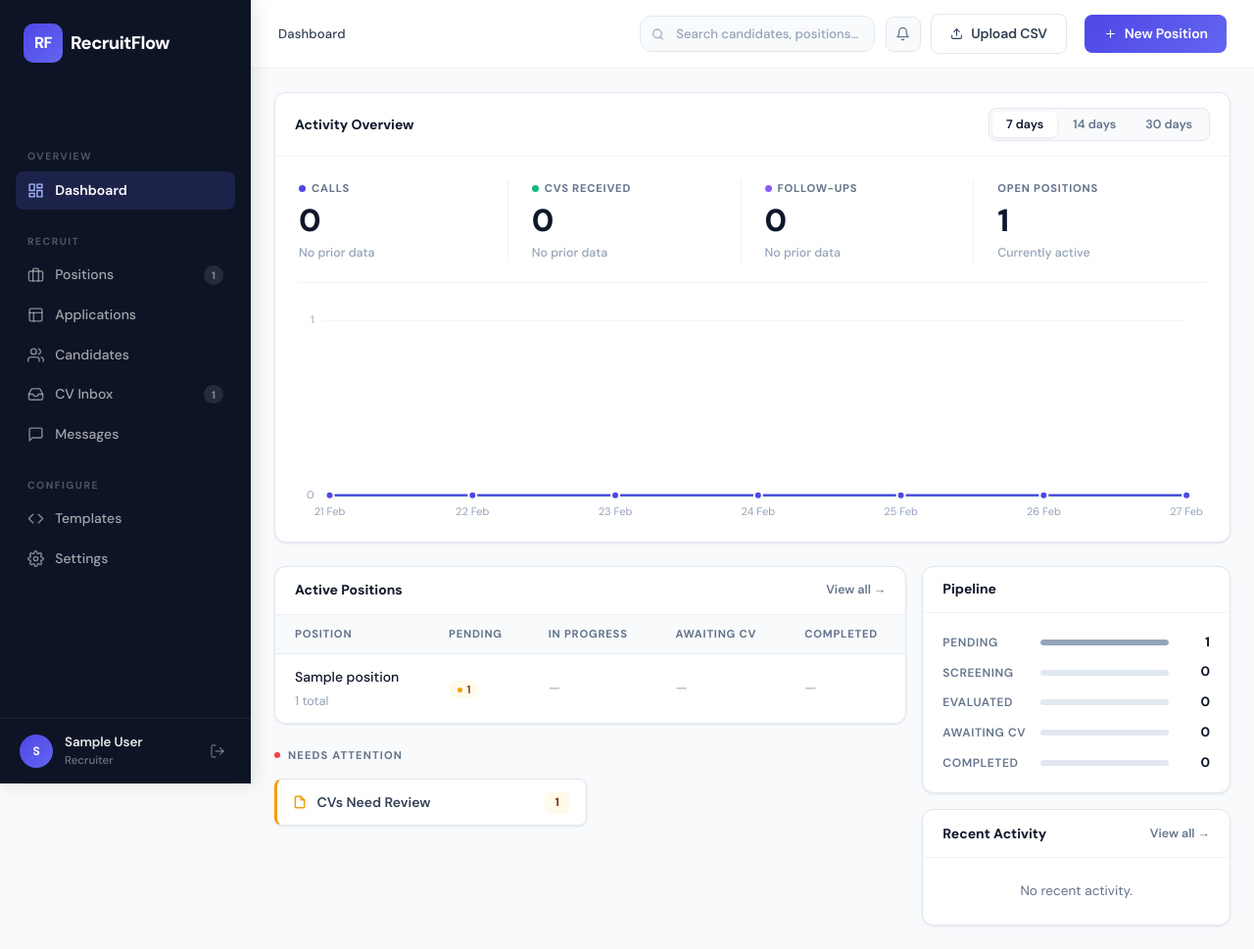
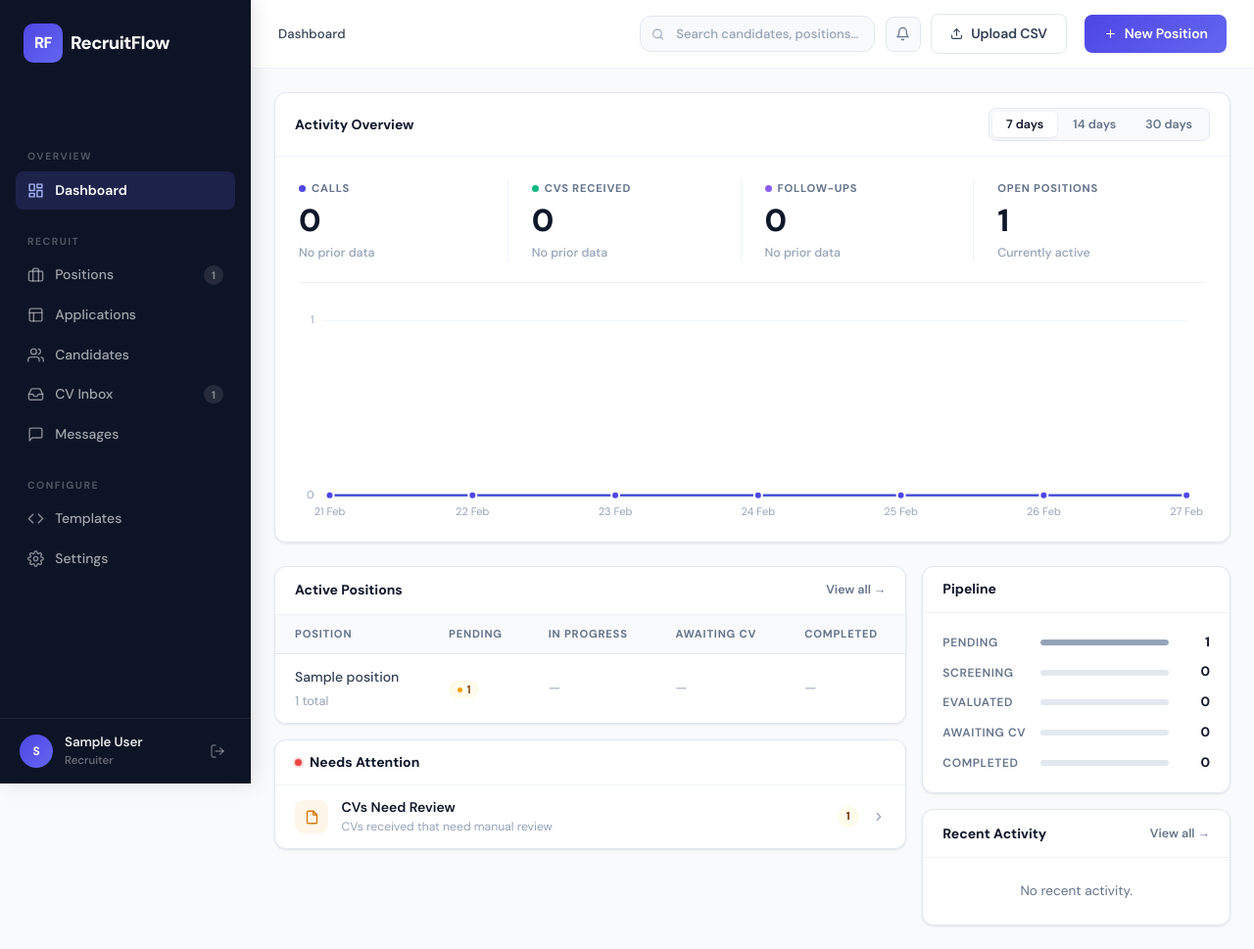
Before and after one commit to alexandruradulescu-neurony/probable-octo-invention, a Django app: page / in a window 1280 px wide. Shown: the whole page at 98% size. Run offline with Django 5.2, Linux system fonts and the light colour scheme; a user stored in the database is signed in; tables that the repository leaves empty hold one stand-in row (values such as "Sample post"); data that the repository does not hold is empty.

Commit message:
Redesign Needs Attention as card with list rows; make Active Positions rows clickable
Made-with: Cursor

```diff
--- a/templates/dashboard.html
+++ b/templates/dashboard.html
@@ -138,6 +138,66 @@
     font-variant-numeric: tabular-nums;
     flex-shrink: 0;
   }
+
+  /* ── Needs-Attention list rows ──────────────────────────────────── */
+  .attn-row {
+    display: flex;
+    align-items: center;
+    gap: 0.85rem;
+    padding: 0.8rem 1.25rem;
+    border-bottom: 1px solid var(--border-light);
+    transition: background 0.12s;
+    color: var(--text-primary);
+  }
+  .attn-row:last-child { border-bottom: none; }
+  .attn-row:hover { background: var(--bg-page); }
+  .attn-row-icon {
+    width: 34px;
+    height: 34px;
+    border-radius: 9px;
+    display: flex;
+    align-items: center;
+    justify-content: center;
+    flex-shrink: 0;
+  }
+  .attn-icon-danger  { background: rgba(239,68,68,0.09);  color: #DC2626; }
+  .attn-icon-warning { background: rgba(245,158,11,0.09); color: #D97706; }
+  .attn-icon-info    { background: rgba(79,70,229,0.09);  color: #4F46E5; }
+  .attn-row-body { flex: 1; min-width: 0; }
+  .attn-row-title {
+    font-size: 0.875rem;
+    font-weight: 600;
+    color: var(--text-primary);
+    line-height: 1.3;
+  }
+  .attn-row-sub {
+    font-size: 0.76rem;
+    color: var(--text-muted);
+    margin-top: 2px;
+    white-space: nowrap;
+    overflow: hidden;
+    text-overflow: ellipsis;
+  }
+  .attn-badge {
+    font-size: 0.72rem;
+    font-weight: 700;
+    padding: 2px 9px;
+    border-radius: 99px;
+    flex-shrink: 0;
+    font-variant-numeric: tabular-nums;
+  }
+  .attn-badge-danger  { background: var(--status-rejected-bg);  color: var(--status-rejected-text);  }
+  .attn-badge-warning { background: var(--status-screening-bg); color: var(--status-screening-text); }
+  .attn-badge-info    { background: var(--status-review-bg);    color: var(--status-review-text);    }
+  .attn-arrow {
+    color: var(--text-muted);
+    flex-shrink: 0;
+    transition: color 0.12s, transform 0.12s;
+  }
+  .attn-row:hover .attn-arrow {
+    color: var(--accent-primary);
+    transform: translateX(2px);
+  }
 </style>
 {% endblock %}
 
@@ -249,10 +309,11 @@
             </tr>
           </thead>
           <tbody>
+            {% url 'applications:list' as apps_list_url %}
             {% for s in position_summaries %}
-            <tr>
+            <tr data-href="{{ apps_list_url }}?position={{ s.position.pk }}" style="cursor:pointer;">
               <td>
-                <a href="{% url 'applications:list' %}?position={{ s.position.pk }}" class="fw-medium text-decoration-none hover-underline">{{ s.position.title }}</a>
+                <span class="fw-medium">{{ s.position.title }}</span>
                 <div class="text-xs text-muted-custom mt-1">{{ s.total }} total</div>
               </td>
               <td>
@@ -284,83 +345,114 @@
       {% endif %}
     </div>
 
-    {# Needs Attention #}
+    {# Needs Attention card #}
     {% with a=attention_required %}
     {% if a.call_failures or a.cv_overdue or a.needs_human or a.callbacks_today or a.unmatched_inbound or a.needs_review_cvs %}
-    <div class="mt-4">
-      <div class="d-flex align-items-center gap-2 mb-3">
-        <div style="width:6px;height:6px;border-radius:50%;background:var(--accent-negative);flex-shrink:0;"></div>
-        <span style="font-size:0.70rem;font-weight:700;color:var(--text-tertiary);text-transform:uppercase;letter-spacing:0.10em;">Needs Attention</span>
+    <div class="card mt-3">
+      <div class="card-header">
+        <div class="d-flex align-items-center gap-2">
+          <div style="width:7px;height:7px;border-radius:50%;background:var(--accent-negative);flex-shrink:0;box-shadow:0 0 0 2px rgba(239,68,68,0.18);"></div>
+          <h2 class="card-header-title">Needs Attention</h2>
         </div>
-      <div class="row g-2">
+      </div>
+
       {% if a.call_failures %}
-        <div class="col-sm-6">
       <a href="{% url 'applications:list' %}?status=call_failed" class="text-decoration-none">
-            <div class="attn-item attn-item-danger">
-              <svg width="14" height="14" fill="none" stroke="currentColor" stroke-width="2.5" stroke-linecap="round" stroke-linejoin="round" viewBox="0 0 24 24" style="flex-shrink:0;"><path d="M10.29 3.86L1.82 18a2 2 0 0 0 1.71 3h16.94a2 2 0 0 0 1.71-3L13.71 3.86a2 2 0 0 0-3.42 0z"></path><line x1="12" y1="9" x2="12" y2="13"></line><line x1="12" y1="17" x2="12.01" y2="17"></line></svg>
-              <span class="attn-item-label">Call Failures</span>
-              <span class="attn-item-count attn-count-danger">{{ a.call_failures }}</span>
+        <div class="attn-row">
+          <div class="attn-row-icon attn-icon-danger">
+            <svg width="15" height="15" fill="none" stroke="currentColor" stroke-width="2.2" stroke-linecap="round" stroke-linejoin="round" viewBox="0 0 24 24"><path d="M10.29 3.86L1.82 18a2 2 0 0 0 1.71 3h16.94a2 2 0 0 0 1.71-3L13.71 3.86a2 2 0 0 0-3.42 0z"></path><line x1="12" y1="9" x2="12" y2="13"></line><line x1="12" y1="17" x2="12.01" y2="17"></line></svg>
+          </div>
+          <div class="attn-row-body">
+            <div class="attn-row-title">Call Failures</div>
+            <div class="attn-row-sub">Calls that failed and need retry</div>
+          </div>
+          <span class="attn-badge attn-badge-danger">{{ a.call_failures }}</span>
+          <svg class="attn-arrow" width="14" height="14" fill="none" stroke="currentColor" stroke-width="2" stroke-linecap="round" stroke-linejoin="round" viewBox="0 0 24 24"><polyline points="9 18 15 12 9 6"></polyline></svg>
         </div>
       </a>
+      {% endif %}
+
+      {% if a.cv_overdue %}
+      <a href="{% url 'applications:list' %}?status=cv_overdue" class="text-decoration-none">
+        <div class="attn-row">
+          <div class="attn-row-icon attn-icon-warning">
+            <svg width="15" height="15" fill="none" stroke="currentColor" stroke-width="2.2" stroke-linecap="round" stroke-linejoin="round" viewBox="0 0 24 24"><circle cx="12" cy="12" r="10"></circle><polyline points="12 6 12 12 16 14"></polyline></svg>
           </div>
-        {% endif %}
-        {% if a.cv_overdue %}
-        <div class="col-sm-6">
-          <a href="{% url 'applications:list' %}?status=cv_overdue" class="text-decoration-none">
-            <div class="attn-item attn-item-warning">
-              <svg width="14" height="14" fill="none" stroke="currentColor" stroke-width="2.5" stroke-linecap="round" stroke-linejoin="round" viewBox="0 0 24 24" style="flex-shrink:0;"><circle cx="12" cy="12" r="10"></circle><polyline points="12 6 12 12 16 14"></polyline></svg>
-              <span class="attn-item-label">CV Overdue</span>
-              <span class="attn-item-count attn-count-warning">{{ a.cv_overdue }}</span>
+          <div class="attn-row-body">
+            <div class="attn-row-title">CV Overdue</div>
+            <div class="attn-row-sub">Candidates awaiting CV past deadline</div>
+          </div>
+          <span class="attn-badge attn-badge-warning">{{ a.cv_overdue }}</span>
+          <svg class="attn-arrow" width="14" height="14" fill="none" stroke="currentColor" stroke-width="2" stroke-linecap="round" stroke-linejoin="round" viewBox="0 0 24 24"><polyline points="9 18 15 12 9 6"></polyline></svg>
         </div>
       </a>
+      {% endif %}
+
+      {% if a.callbacks_today %}
+      <a href="{% url 'applications:list' %}?status=callback_scheduled" class="text-decoration-none">
+        <div class="attn-row">
+          <div class="attn-row-icon attn-icon-info">
+            <svg width="15" height="15" fill="none" stroke="currentColor" stroke-width="2.2" stroke-linecap="round" stroke-linejoin="round" viewBox="0 0 24 24"><path d="M22 16.92v3a2 2 0 0 1-2.18 2 19.79 19.79 0 0 1-8.63-3.07 19.5 19.5 0 0 1-6-6 19.79 19.79 0 0 1-3.07-8.67A2 2 0 0 1 4.11 2h3a2 2 0 0 1 2 1.72 12.84 12.84 0 0 0 .7 2.81 2 2 0 0 1-.45 2.11L8.09 9.91a16 16 0 0 0 6 6l1.27-1.27a2 2 0 0 1 2.11-.45 12.84 12.84 0 0 0 2.81.7A2 2 0 0 1 22 16.92z"></path></svg>
           </div>
-        {% endif %}
-        {% if a.callbacks_today %}
-        <div class="col-sm-6">
-          <a href="{% url 'applications:list' %}?status=callback_scheduled" class="text-decoration-none">
-            <div class="attn-item attn-item-info">
-              <svg width="14" height="14" fill="none" stroke="currentColor" stroke-width="2.5" stroke-linecap="round" stroke-linejoin="round" viewBox="0 0 24 24" style="flex-shrink:0;"><path d="M22 16.92v3a2 2 0 0 1-2.18 2 19.79 19.79 0 0 1-8.63-3.07 19.5 19.5 0 0 1-6-6 19.79 19.79 0 0 1-3.07-8.67A2 2 0 0 1 4.11 2h3a2 2 0 0 1 2 1.72 12.84 12.84 0 0 0 .7 2.81 2 2 0 0 1-.45 2.11L8.09 9.91a16 16 0 0 0 6 6l1.27-1.27a2 2 0 0 1 2.11-.45 12.84 12.84 0 0 0 2.81.7A2 2 0 0 1 22 16.92z"></path></svg>
-              <span class="attn-item-label">Callbacks Today</span>
-              <span class="attn-item-count attn-count-info">{{ a.callbacks_today }}</span>
+          <div class="attn-row-body">
+            <div class="attn-row-title">Callbacks Today</div>
+            <div class="attn-row-sub">Scheduled callbacks due today</div>
+          </div>
+          <span class="attn-badge attn-badge-info">{{ a.callbacks_today }}</span>
+          <svg class="attn-arrow" width="14" height="14" fill="none" stroke="currentColor" stroke-width="2" stroke-linecap="round" stroke-linejoin="round" viewBox="0 0 24 24"><polyline points="9 18 15 12 9 6"></polyline></svg>
         </div>
       </a>
+      {% endif %}
+
+      {% if a.needs_review_cvs %}
+      <a href="{% url 'cvs:inbox' %}" class="text-decoration-none">
+        <div class="attn-row">
+          <div class="attn-row-icon attn-icon-warning">
+            <svg width="15" height="15" fill="none" stroke="currentColor" stroke-width="2.2" stroke-linecap="round" stroke-linejoin="round" viewBox="0 0 24 24"><path d="M14 2H6a2 2 0 0 0-2 2v16a2 2 0 0 0 2 2h12a2 2 0 0 0 2-2V8z"></path><polyline points="14 2 14 8 20 8"></polyline></svg>
           </div>
-        {% endif %}
-        {% if a.needs_review_cvs %}
-        <div class="col-sm-6">
-          <a href="{% url 'cvs:inbox' %}" class="text-decoration-none">
-            <div class="attn-item attn-item-warning">
-              <svg width="14" height="14" fill="none" stroke="currentColor" stroke-width="2.5" stroke-linecap="round" stroke-linejoin="round" viewBox="0 0 24 24" style="flex-shrink:0;"><path d="M14 2H6a2 2 0 0 0-2 2v16a2 2 0 0 0 2 2h12a2 2 0 0 0 2-2V8z"></path><polyline points="14 2 14 8 20 8"></polyline></svg>
-              <span class="attn-item-label">CVs Need Review</span>
-              <span class="attn-item-count attn-count-warning">{{ a.needs_review_cvs }}</span>
+          <div class="attn-row-body">
+            <div class="attn-row-title">CVs Need Review</div>
+            <div class="attn-row-sub">CVs received that need manual review</div>
+          </div>
+          <span class="attn-badge attn-badge-warning">{{ a.needs_review_cvs }}</span>
+          <svg class="attn-arrow" width="14" height="14" fill="none" stroke="currentColor" stroke-width="2" stroke-linecap="round" stroke-linejoin="round" viewBox="0 0 24 24"><polyline points="9 18 15 12 9 6"></polyline></svg>
         </div>
       </a>
+      {% endif %}
+
+      {% if a.needs_human %}
+      <a href="{% url 'applications:list' %}?needs_human=1" class="text-decoration-none">
+        <div class="attn-row">
+          <div class="attn-row-icon attn-icon-info">
+            <svg width="15" height="15" fill="none" stroke="currentColor" stroke-width="2.2" stroke-linecap="round" stroke-linejoin="round" viewBox="0 0 24 24"><path d="M17 21v-2a4 4 0 0 0-4-4H5a4 4 0 0 0-4 4v2"></path><circle cx="9" cy="7" r="4"></circle><path d="M23 21v-2a4 4 0 0 0-3-3.87"></path><path d="M16 3.13a4 4 0 0 1 0 7.75"></path></svg>
           </div>
-        {% endif %}
-        {% if a.needs_human %}
-        <div class="col-sm-6">
-          <a href="{% url 'applications:list' %}?needs_human=1" class="text-decoration-none">
-            <div class="attn-item attn-item-info">
-              <svg width="14" height="14" fill="none" stroke="currentColor" stroke-width="2.5" stroke-linecap="round" stroke-linejoin="round" viewBox="0 0 24 24" style="flex-shrink:0;"><path d="M17 21v-2a4 4 0 0 0-4-4H5a4 4 0 0 0-4 4v2"></path><circle cx="9" cy="7" r="4"></circle><path d="M23 21v-2a4 4 0 0 0-3-3.87"></path><path d="M16 3.13a4 4 0 0 1 0 7.75"></path></svg>
-              <span class="attn-item-label">Needs Human Review</span>
-              <span class="attn-item-count attn-count-info">{{ a.needs_human }}</span>
+          <div class="attn-row-body">
+            <div class="attn-row-title">Needs Human Review</div>
+            <div class="attn-row-sub">Applications requiring human intervention</div>
+          </div>
+          <span class="attn-badge attn-badge-info">{{ a.needs_human }}</span>
+          <svg class="attn-arrow" width="14" height="14" fill="none" stroke="currentColor" stroke-width="2" stroke-linecap="round" stroke-linejoin="round" viewBox="0 0 24 24"><polyline points="9 18 15 12 9 6"></polyline></svg>
         </div>
       </a>
+      {% endif %}
+
+      {% if a.unmatched_inbound %}
+      <a href="{% url 'cvs:inbox' %}" class="text-decoration-none">
+        <div class="attn-row">
+          <div class="attn-row-icon attn-icon-warning">
+            <svg width="15" height="15" fill="none" stroke="currentColor" stroke-width="2.2" stroke-linecap="round" stroke-linejoin="round" viewBox="0 0 24 24"><path d="M21 15a2 2 0 0 1-2 2H7l-4 4V5a2 2 0 0 1 2-2h14a2 2 0 0 1 2 2z"></path></svg>
           </div>
-        {% endif %}
-        {% if a.unmatched_inbound %}
-        <div class="col-sm-6">
-          <a href="{% url 'cvs:inbox' %}" class="text-decoration-none">
-            <div class="attn-item attn-item-warning">
-              <svg width="14" height="14" fill="none" stroke="currentColor" stroke-width="2.5" stroke-linecap="round" stroke-linejoin="round" viewBox="0 0 24 24" style="flex-shrink:0;"><polyline points="22 12 16 12 14 15 10 15 8 12 2 12"></polyline><path d="M5.45 5.11L2 12v6a2 2 0 0 0 2 2h16a2 2 0 0 0 2-2v-6l-3.45-6.89A2 2 0 0 0 16.76 4H7.24a2 2 0 0 0-1.79 1.11z"></path></svg>
-              <span class="attn-item-label">Unmatched Inbound</span>
-              <span class="attn-item-count attn-count-warning">{{ a.unmatched_inbound }}</span>
+          <div class="attn-row-body">
+            <div class="attn-row-title">Unmatched Inbound</div>
+            <div class="attn-row-sub">Messages that couldn't be matched to a candidate</div>
+          </div>
+          <span class="attn-badge attn-badge-warning">{{ a.unmatched_inbound }}</span>
+          <svg class="attn-arrow" width="14" height="14" fill="none" stroke="currentColor" stroke-width="2" stroke-linecap="round" stroke-linejoin="round" viewBox="0 0 24 24"><polyline points="9 18 15 12 9 6"></polyline></svg>
         </div>
       </a>
-        </div>
       {% endif %}
-      </div>
-    </div>
+
+    </div>{# /card #}
     {% endif %}
     {% endwith %}
 
```
Lines whose indentation alone changed are shown as unchanged.
